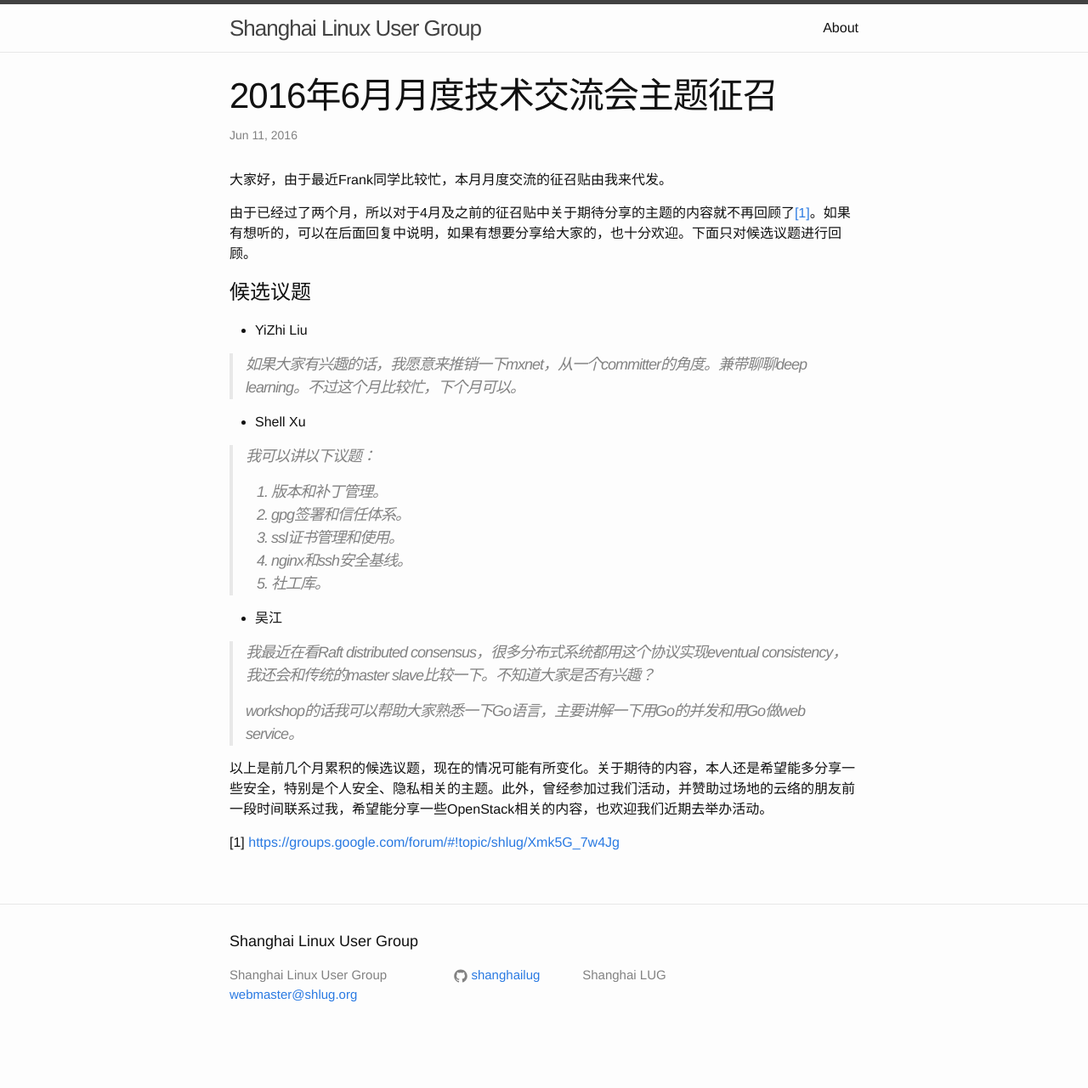
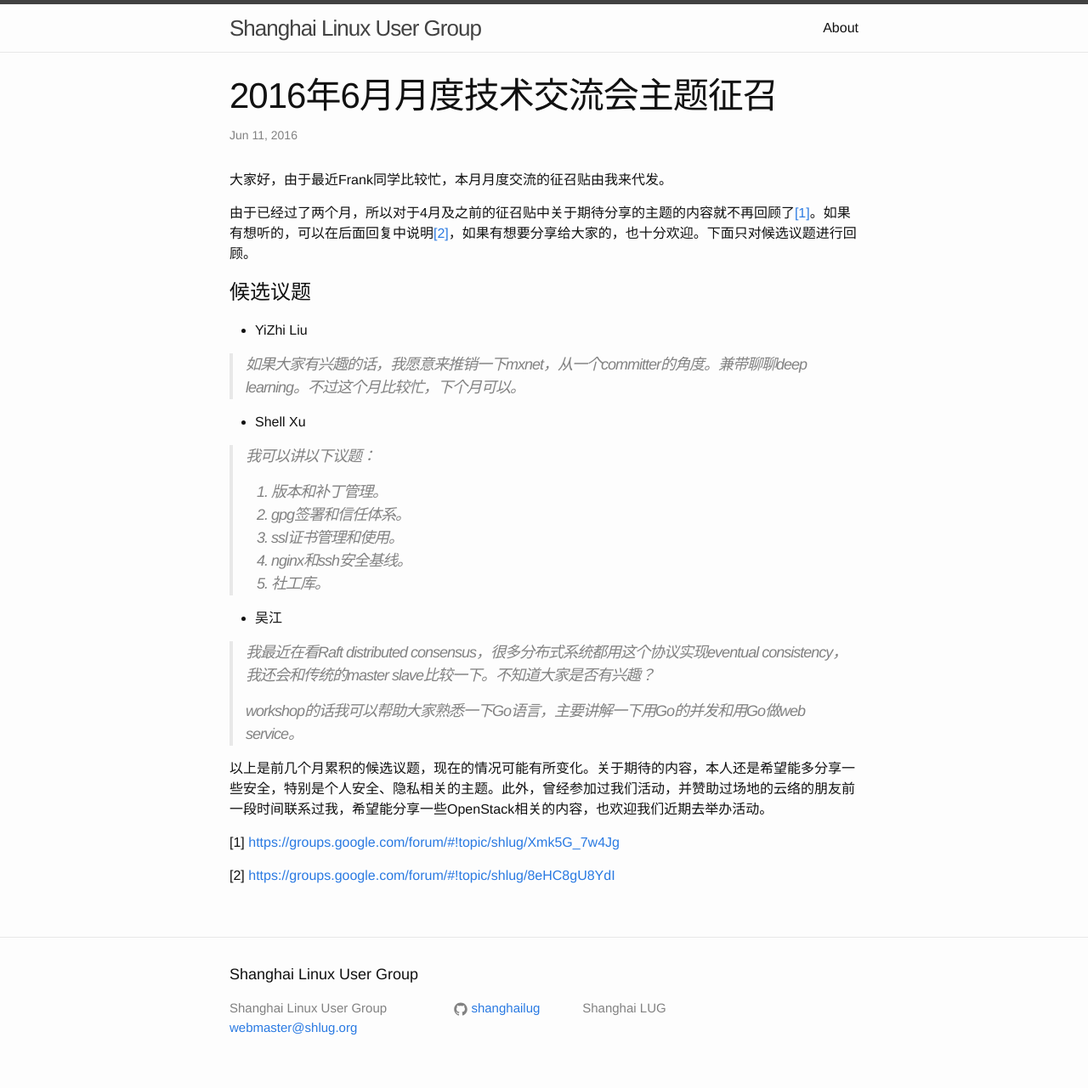
Before and after one commit to shanghailug/shanghailug.github.io, a Jekyll site: the page built from _posts/2016-06-11-monthly.md, in a window 1280 px wide. Shown: the whole page at 85% size. Built offline with Jekyll 4.4.1, drawn with Linux system fonts in a browser that asks for light colours; before the commit the page ends 1242 px from its top, so only the background shows below that.

Commit message:
Add link to google group post.

```diff
--- a/_posts/2016-06-11-monthly.md
+++ b/_posts/2016-06-11-monthly.md
@@ -7,7 +7,7 @@ categories: monthly
 
 大家好，由于最近Frank同学比较忙，本月月度交流的征召贴由我来代发。
 
-由于已经过了两个月，所以对于4月及之前的征召贴中关于期待分享的主题的内容就不再回顾了[[1]](#1)。如果有想听的，可以在后面回复中说明，如果有想要分享给大家的，也十分欢迎。下面只对候选议题进行回顾。
+由于已经过了两个月，所以对于4月及之前的征召贴中关于期待分享的主题的内容就不再回顾了[[1]](#1)。如果有想听的，可以在后面回复中说明[[2]](#2)，如果有想要分享给大家的，也十分欢迎。下面只对候选议题进行回顾。
 
 # 候选议题
 
@@ -34,3 +34,5 @@ categories: monthly
 以上是前几个月累积的候选议题，现在的情况可能有所变化。关于期待的内容，本人还是希望能多分享一些安全，特别是个人安全、隐私相关的主题。此外，曾经参加过我们活动，并赞助过场地的云络的朋友前一段时间联系过我，希望能分享一些OpenStack相关的内容，也欢迎我们近期去举办活动。
 
 [1]<a name="1"></a> <https://groups.google.com/forum/#!topic/shlug/Xmk5G_7w4Jg>
+
+[2]<a name="2"></a> <https://groups.google.com/forum/#!topic/shlug/8eHC8gU8YdI>
```
